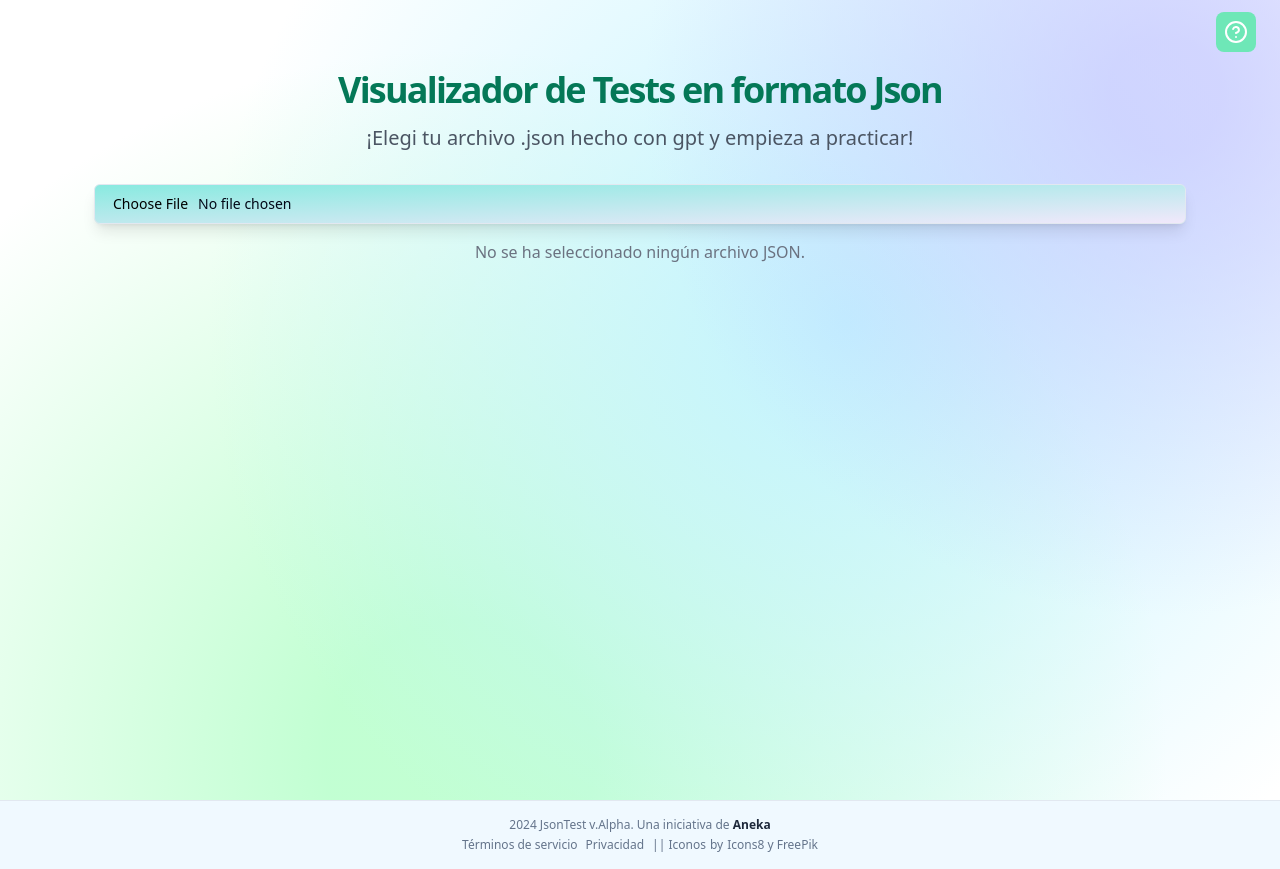
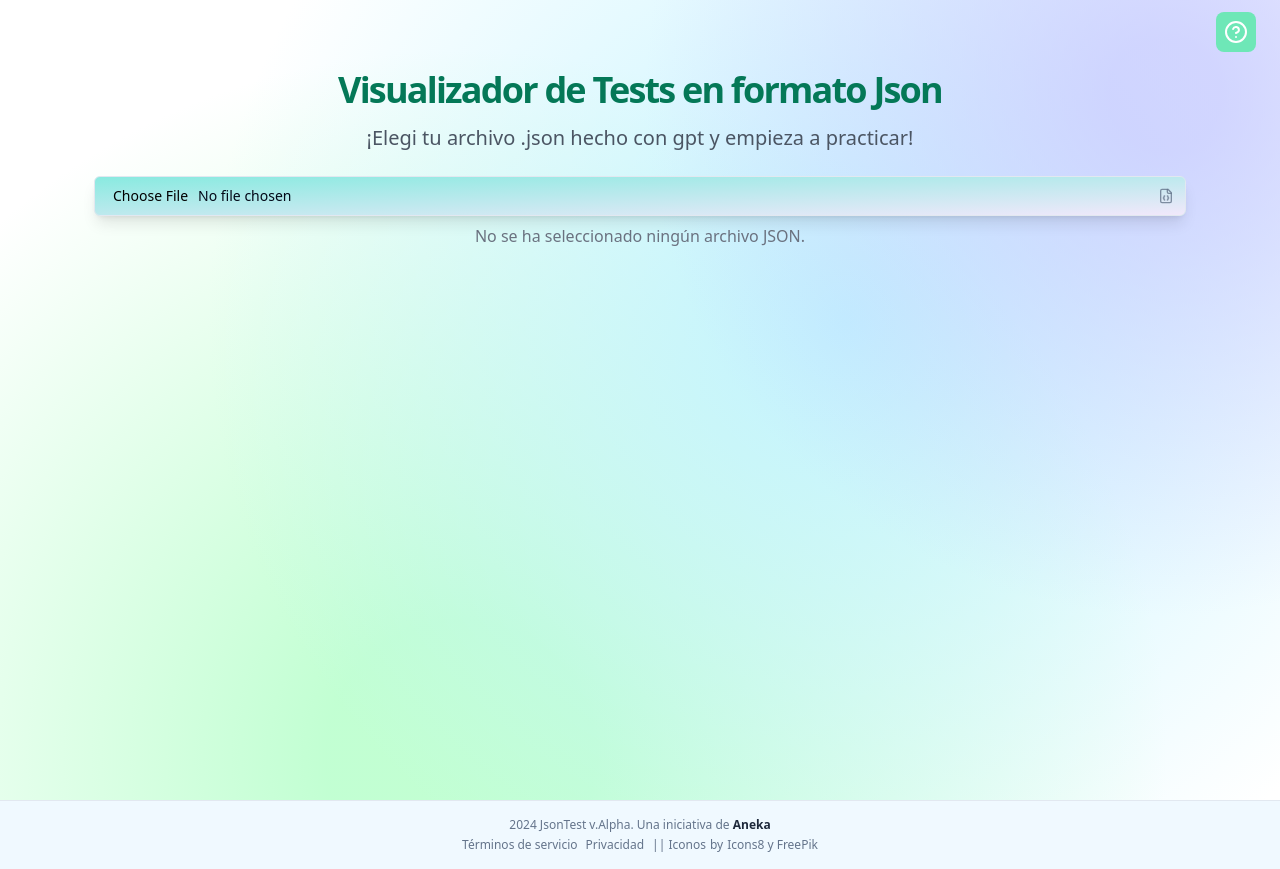
Before and after one commit to fitoji/json-view, a React (Vite) app: page / in a window 1280 px wide. Built offline with nearby package versions, Linux system fonts and the light colour scheme.

Commit message:
añadi icono en elegir archivo

```diff
--- a/index.html
+++ b/index.html
@@ -7,7 +7,7 @@
 
 
   <meta name="viewport" content="width=device-width, initial-scale=1.0" />
-  <!-- Añadir Google Fonts -->
+  <meta name="description" content="Página de Visualizador de Tests interactivos con archivos en formato JSON" />
 
   <title>Tests JSON y GPT</title>
 </head>
--- a/src/components/quiz/V0json.jsx
+++ b/src/components/quiz/V0json.jsx
@@ -2,6 +2,9 @@ import { useState } from 'react'
 import { Input } from '../ui/input'
 import { Label } from '../ui/label'
 import Test from './Test'
+
+import { Button } from '../ui/button';
+import { ArrowDownToLine, FileJson, Mail } from "lucide-react";
 
 export default function V0json() {
     const [jsonData, setJsonData] = useState(null)
@@ -35,10 +38,13 @@ export default function V0json() {
     }
 
     return (
-      <div className="container mx-auto p-4">
-
-        <div className="mb-4">
-            <Input
+      <div className="container mx-auto p-2">
+        <div className="mb-2">
+          {/* <Label className="flex flex-row justify-center text-slate-600">Selecciona un archivo o arrastra y sueltalo aquí
+          <ArrowDownToLine />
+          </Label> */}
+           <div className="relative">
+           <Input
             id="fileInput"
             type="file"
             accept=".json"
@@ -48,6 +54,11 @@ export default function V0json() {
     hover:bg-gradient-to-br hover:from-emerald-300 hover:to-emerald-100 transition-colors duration-200 ease-in-out"
 
           />
+          <div className="pointer-events-none absolute inset-y-0 end-0 flex items-center justify-center pe-3 text-muted-foreground/80 peer-disabled:opacity-50">
+          <FileJson  size={16} strokeWidth={2} aria-hidden="true" />
+        </div>
+           </div>
+
         </div>
          {isLoading ? (
           <div className="text-center">
```
